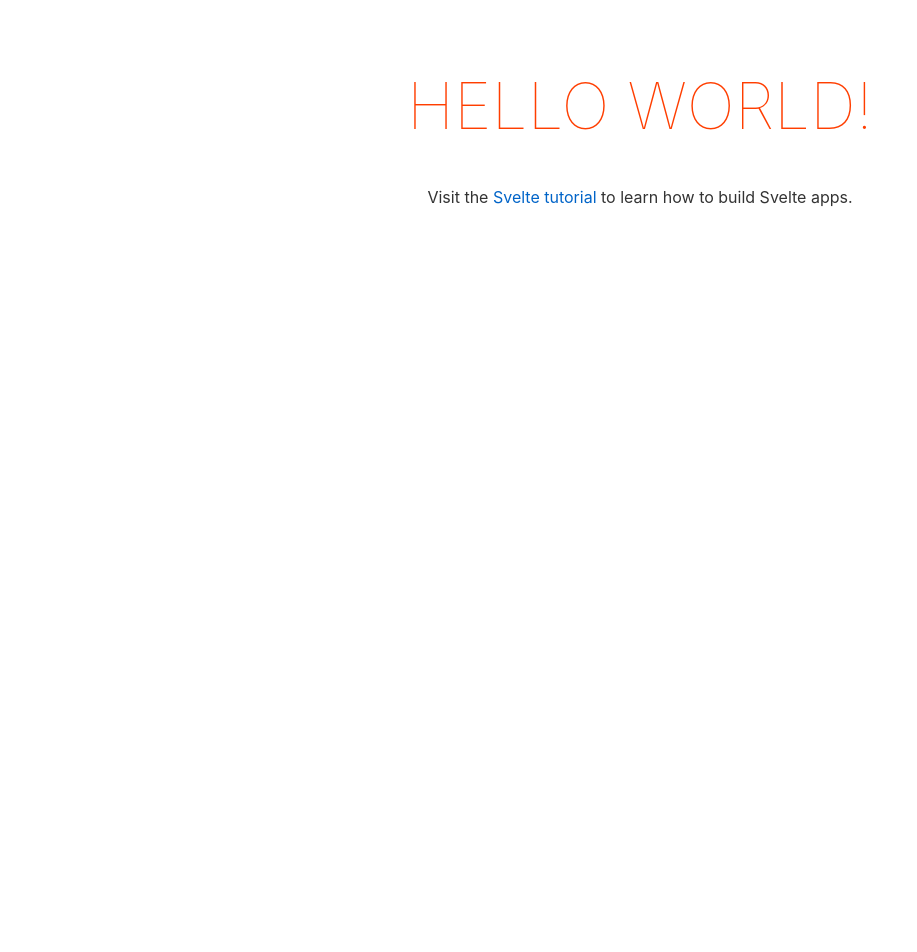
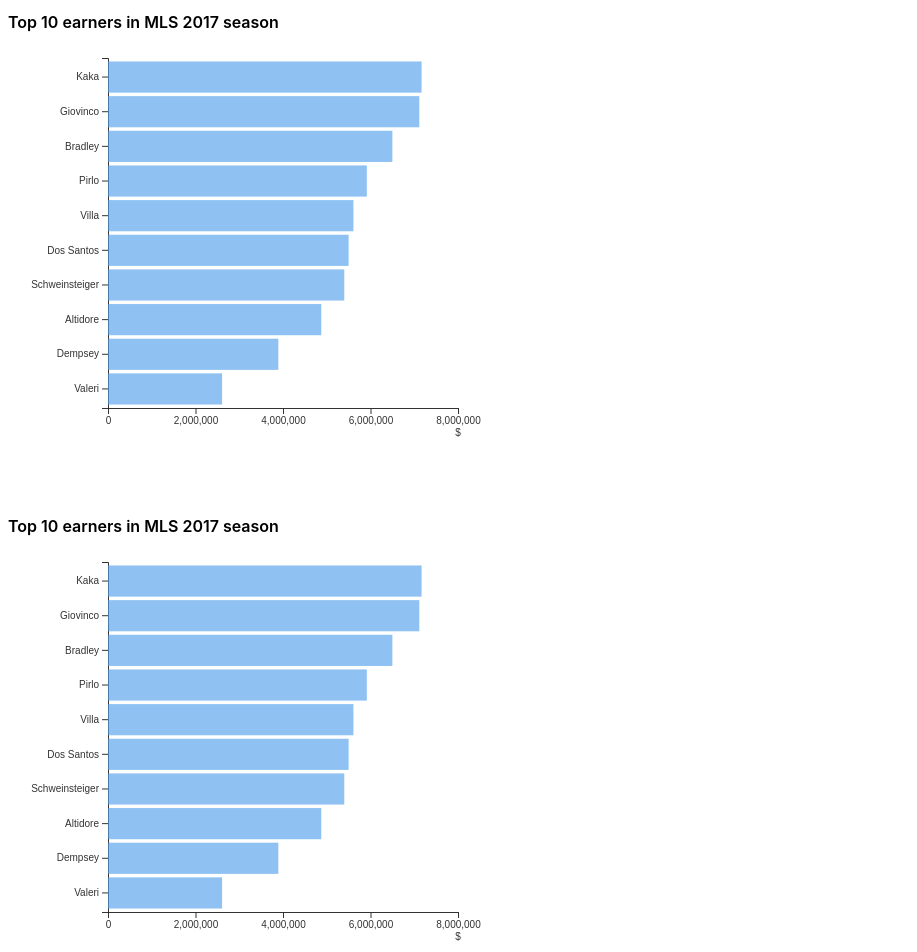
Before and after one commit to JureStabuc/ft-visual-vocabulary-svelte, a Svelte app: page / in a window 1280 px wide. Shown: the top 952 px of the page, without its empty margins (0-917 px from the left). Before the commit the page ends 800 px from the top, so only its background shows below. Built offline with nearby package versions, Linux system fonts and the light colour scheme.

Commit message:
horizontal bar added

```diff
--- a/package.json
+++ b/package.json
@@ -16,6 +16,7 @@
     "svelte": "^3.0.0"
   },
   "dependencies": {
+    "d3": "^6.2.0",
     "sirv-cli": "^1.0.0"
   }
 }
--- a/src/App.svelte
+++ b/src/App.svelte
@@ -1,31 +1,13 @@
 <script>
-	export let name;
+import Bar from './magnitude/bar/Bar.svelte'
+import data from './magnitude/bar/data.js'
+import Order from './ranking/ordered_bar/Bar.svelte'
+
 </script>
 
-<main>
-	<h1>Hello {name}!</h1>
-	<p>Visit the <a href="https://svelte.dev/tutorial">Svelte tutorial</a> to learn how to build Svelte apps.</p>
-</main>
+<style></style>
 
-<style>
-	main {
-		text-align: center;
-		padding: 1em;
-		max-width: 240px;
-		margin: 0 auto;
-	}
-
-	h1 {
-		color: #ff3e00;
-		text-transform: uppercase;
-		font-size: 4em;
-		font-weight: 100;
-	}
-
-
-	@media (min-width: 640px) {
-		main {
-			max-width: none;
-		}
-	}
-</style>
+<div class='wrapper'>
+	<div class='magnitude'><Bar data={data}/></div>
+	<div class='ranking'><Order data={data}/></div>
+</div>
--- /dev/null
+++ b/src/magnitude/bar/Bar.svelte
@@ -0,0 +1,95 @@
+<script>
+  import config from './config'
+  import { scaleLinear, scaleBand} from 'd3-scale'
+  import { axisBottom, axisLeft } from 'd3-axis'
+  import { max, descending } from 'd3-array'
+  import { select } from 'd3-selection'
+  import { afterUpdate } from 'svelte'
+
+  export let data
+
+  const {
+    bind,
+    margin,
+    width,
+    height,
+    barFill,
+    title,
+    sortData,
+    xLabel
+  } = config
+
+  // sort data
+  if (sortData) {
+      data.sort(function(a, b) {
+      return descending(a.val, b.val)
+    })
+  }
+
+  // make the scales
+  const x = scaleLinear()
+    .range([0, width - margin.left - margin.right])
+    .domain([0, max(data, d => +d.val)])
+    .nice()
+
+  const y = scaleBand()
+    .range([0, height - margin.top - margin.bottom])
+    .domain(data.map(d => d.label))
+    .padding(0.1)
+
+  // make the axes
+  const xAxis = axisBottom()
+    .scale(x)
+    .ticks(5)
+
+  const yAxis = axisLeft()
+    .scale(y)
+
+  // call the axes rather then doing by hand in html as some examples do
+  afterUpdate(() => {
+    select(bind)
+      .select('.x.axis')
+      .call(xAxis)
+    select(bind)
+      .select('.y.axis')
+      .call(yAxis)
+  })
+</script>
+
+<style>
+  .bars rect {
+    fill: var(--bar-fill);
+    opacity: 0.65;
+  }
+
+  .title {
+    font-weight: 600;
+  }
+</style>
+
+<div class='vis'>
+  <svg width={width} height={height}>
+    <g class='title'>
+      <text x='0' y='20'>{title}</text>
+    </g>
+    <g transform='translate({margin.left}, {margin.top})'>
+      <g>
+        <g class='x axis' ref='xAxis' transform='translate(0, {height - margin.bottom - margin.top})'>
+          <text x={width - margin.left - margin.right} y='25' dy='.33em' font-size='10px' fill='#333'>{xLabel}</text>
+        </g>
+        <g class='y axis' ref='yAxis' transform='translate(0, 0)' />
+      </g>
+      <g class='bars'>
+        {#each data as d, i}
+        <rect
+          style="--bar-fill: {barFill}"
+          x='{x(Math.min(0, d.val))}'
+          y='{y(d.label)}'
+          width='{Math.abs(x(d.val) - x(0))}'
+          height='{y.bandwidth()}'>
+        </rect>
+        {/each}
+      </g>
+    </g>
+  </svg>
+</div>
--- /dev/null
+++ b/src/magnitude/bar/config.js
@@ -0,0 +1,16 @@
+export default
+  {
+    bind: '.magnitude',
+  	margin: {
+  		top: 50,
+  		right: 50,
+  		bottom: 100,
+  		left: 100
+  	},
+  	width: 500,
+  	height: 500,
+  	barFill: '#54a2eb',
+    title: 'Top 10 earners in MLS 2017 season',
+    sortData: true,
+    xLabel: '$'
+  }
--- /dev/null
+++ b/src/magnitude/bar/data.js
@@ -0,0 +1,41 @@
+export default [{
+  'label': 'Kaka',
+  'val': '7167500'
+},
+{
+  'label': 'Giovinco',
+  'val': '7115555'
+},
+{
+  'label': 'Bradley',
+  'val': '6500000'
+},
+{
+  'label': 'Pirlo',
+  'val': '5915690'
+},
+{
+  'label': 'Villa',
+  'val': '5610000'
+},
+{
+  'label': 'Dos Santos',
+  'val': '5500000'
+},
+{
+  'label': 'Schweinsteiger',
+  'val': '5400000'
+},
+{
+  'label': 'Altidore',
+  'val': '4875000'
+},
+{
+  'label': 'Dempsey',
+  'val': '3892933'
+},
+{
+  'label': 'Valeri',
+  'val': '2607500'
+}
+]
--- a/src/main.js
+++ b/src/main.js
@@ -2,9 +2,6 @@ import App from './App.svelte';
 
 const app = new App({
 	target: document.body,
-	props: {
-		name: 'world'
-	}
 });
 
 export default app;
--- /dev/null
+++ b/src/ranking/ordered_bar/Bar.svelte
@@ -0,0 +1,95 @@
+<script>
+  import config from './config'
+  import { scaleLinear, scaleBand} from 'd3-scale'
+  import { axisBottom, axisLeft } from 'd3-axis'
+  import { max, descending } from 'd3-array'
+  import { select } from 'd3-selection'
+  import { afterUpdate } from 'svelte'
+
+  export let data
+
+  const {
+    bind,
+    margin,
+    width,
+    height,
+    barFill,
+    title,
+    sortData,
+    xLabel
+  } = config
+
+  // sort data
+  if (sortData) {
+      data.sort(function(a, b) {
+      return descending(a.val, b.val)
+    })
+  }
+
+  // make the scales
+  const x = scaleLinear()
+    .range([0, width - margin.left - margin.right])
+    .domain([0, max(data, d => +d.val)])
+    .nice()
+
+  const y = scaleBand()
+    .range([0, height - margin.top - margin.bottom])
+    .domain(data.map(d => d.label))
+    .padding(0.1)
+
+  // make the axes
+  const xAxis = axisBottom()
+    .scale(x)
+    .ticks(5)
+
+  const yAxis = axisLeft()
+    .scale(y)
+
+  // call the axes rather then doing by hand in html as some examples do
+  afterUpdate(() => {
+    select(bind)
+      .select('.x.axis')
+      .call(xAxis)
+    select(bind)
+      .select('.y.axis')
+      .call(yAxis)
+  })
+</script>
+
+<style>
+  .bars rect {
+    fill: var(--bar-fill);
+    opacity: 0.65;
+  }
+
+  .title {
+    font-weight: 600;
+  }
+</style>
+
+<div class='vis'>
+  <svg width={width} height={height}>
+    <g class='title'>
+      <text x='0' y='20'>{title}</text>
+    </g>
+    <g transform='translate({margin.left}, {margin.top})'>
+      <g>
+        <g class='x axis' ref='xAxis' transform='translate(0, {height - margin.bottom - margin.top})'>
+          <text x={width - margin.left - margin.right} y='25' dy='.33em' font-size='10px' fill='#333'>{xLabel}</text>
+        </g>
+        <g class='y axis' ref='yAxis' transform='translate(0, 0)' />
+      </g>
+      <g class='bars'>
+        {#each data as d, i}
+        <rect
+          style="--bar-fill: {barFill}"
+          x='{x(Math.min(0, d.val))}'
+          y='{y(d.label)}'
+          width='{Math.abs(x(d.val) - x(0))}'
+          height='{y.bandwidth()}'>
+        </rect>
+        {/each}
+      </g>
+    </g>
+  </svg>
+</div>
--- /dev/null
+++ b/src/ranking/ordered_bar/config.js
@@ -0,0 +1,16 @@
+export default
+  {
+    bind: '.ranking',
+  	margin: {
+  		top: 50,
+  		right: 50,
+  		bottom: 100,
+  		left: 100
+  	},
+  	width: 500,
+  	height: 500,
+  	barFill: '#54a2eb',
+    title: 'Top 10 earners in MLS 2017 season',
+    sortData: true,
+    xLabel: '$'
+  }
--- /dev/null
+++ b/src/ranking/ordered_bar/data.js
@@ -0,0 +1,41 @@
+export default [{
+  'label': 'Kaka',
+  'val': '7167500'
+},
+{
+  'label': 'Giovinco',
+  'val': '7115555'
+},
+{
+  'label': 'Bradley',
+  'val': '6500000'
+},
+{
+  'label': 'Pirlo',
+  'val': '5915690'
+},
+{
+  'label': 'Villa',
+  'val': '5610000'
+},
+{
+  'label': 'Dos Santos',
+  'val': '5500000'
+},
+{
+  'label': 'Schweinsteiger',
+  'val': '5400000'
+},
+{
+  'label': 'Altidore',
+  'val': '4875000'
+},
+{
+  'label': 'Dempsey',
+  'val': '3892933'
+},
+{
+  'label': 'Valeri',
+  'val': '2607500'
+}
+]
```
Also changed, not shown: 1 other file (tests, documents, lock files or other folders).
